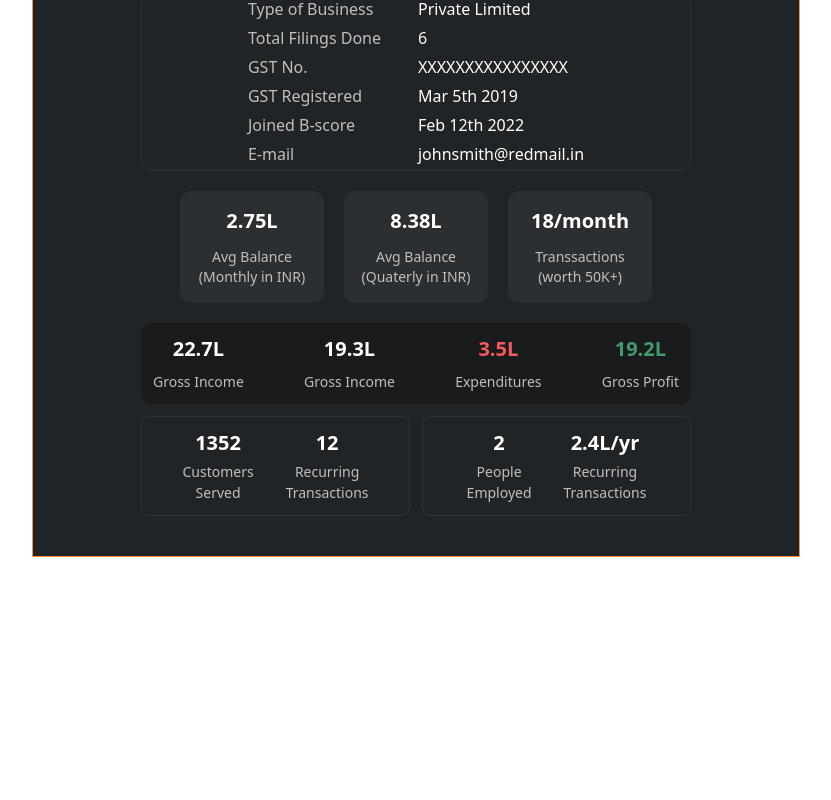
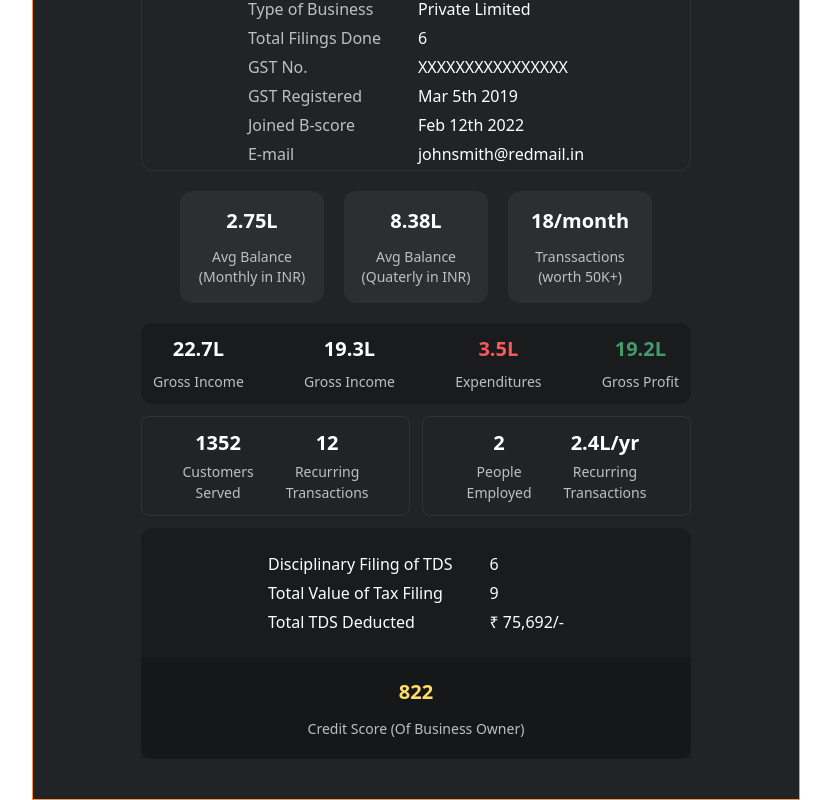
Before and after one commit to Prathamesh-Dukare/Business-Score-Dashboard, a React (Vite) app: page / in a window 1280 px wide. Shown: the part 954-1754 px from the top of the page, without its empty margins (224-1055 px from the left). Before the commit the page ends 1511 px from the top, so only its background shows below. Built offline with nearby package versions, Linux system fonts and the light colour scheme.

Commit message:
Add : Taxes stats section

```diff
--- a/src/App.css
+++ b/src/App.css
@@ -1,7 +1,6 @@
 @tailwind base;
 @tailwind components;
 @tailwind utilities;
-
 
 .semi-circle{
   width: 200px;
--- a/src/components/BDetails.jsx
+++ b/src/components/BDetails.jsx
@@ -1,6 +1,5 @@
 import React from 'react'
 import BalanceCard from './BalanceCard'
-import StatCard from './StatCard'
 
 export default function BDetails() {
     return (
@@ -87,8 +86,27 @@ export default function BDetails() {
 
             </div>
 
-            <div className="taxes-stats">
+            <div className="taxes-stats bg-bg-dark m-mobile:rounded-xl">
+                <table className='py-5'>
+                    <tr>
+                        <td className=''>Disciplinary Filing of TDS</td>
+                        <td>6</td>
+                    </tr>
+                    <tr>
+                        <td className=''>Total Value of Tax Filing</td>
+                        <td>9</td>
+                    </tr>
+                    <tr>
+                        <td className=''>Total TDS Deducted</td>
+                        <td>₹ 75,692/-</td>
+                    </tr>
 
+                </table>
+
+                <div className="credit-score text-center bg-[#00000026] space-y-3 px-3 py-5">
+                    <h2 className='text-[#FFDD65] font-semibold text-xl'>822</h2>
+                    <p className='text-light-text text-[14px]'>Credit Score (Of Business Owner)</p>
+                </div>
             </div>
         </section>
     )
```
